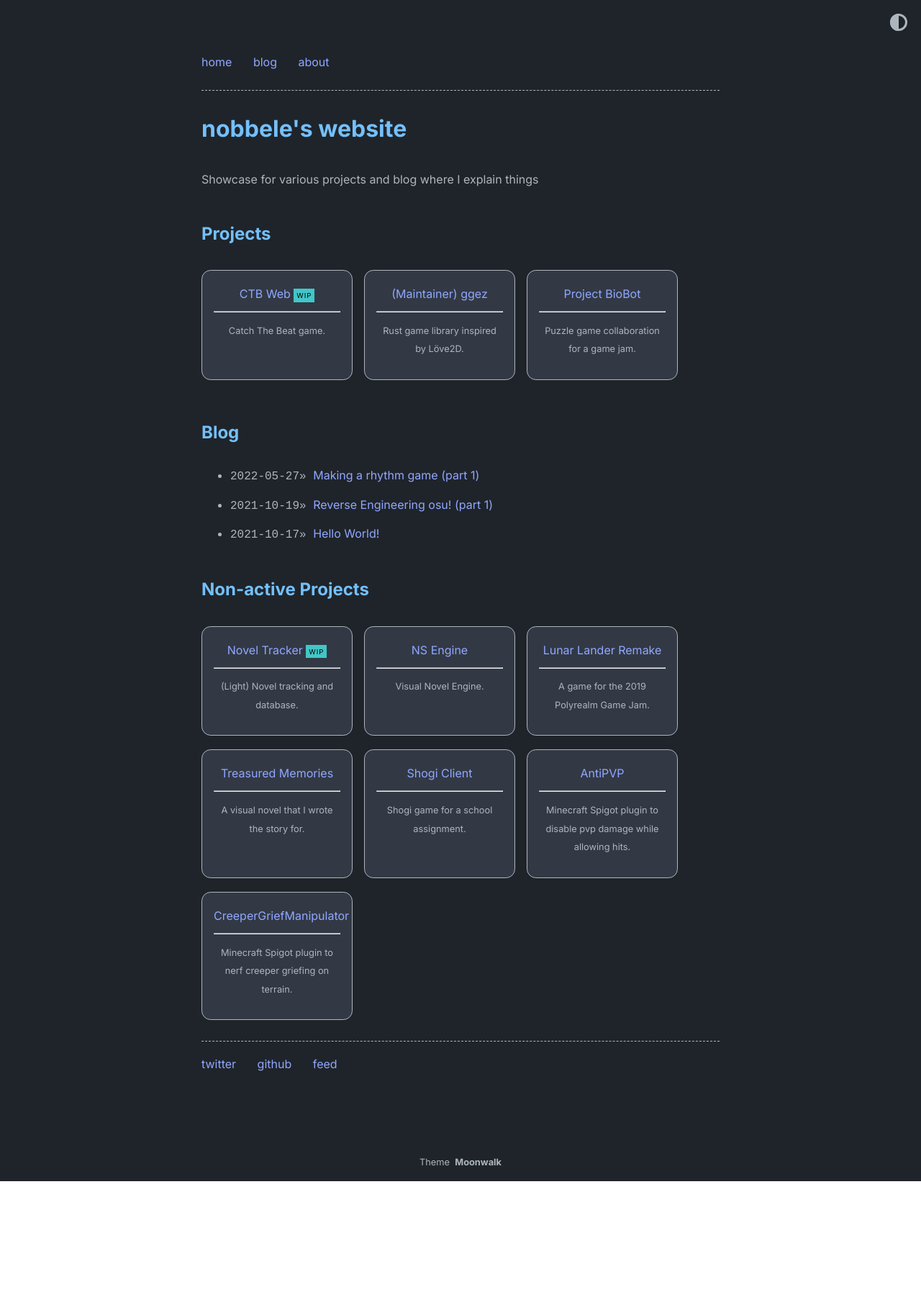
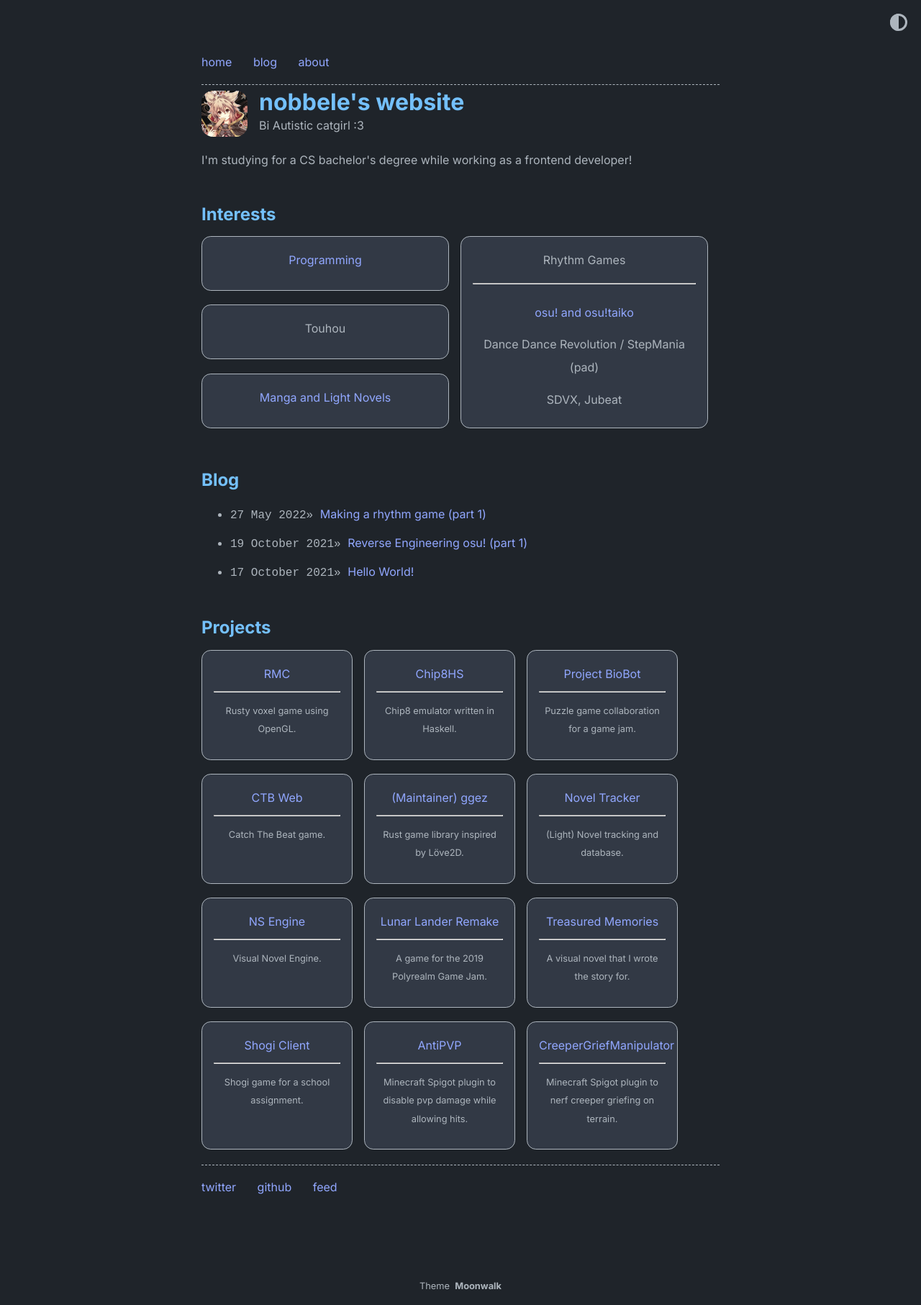
Before and after one commit to nobbele/website-old-3, a Jekyll site: the page built from index.md, in a window 1280 px wide. Shown: the whole page at 72% size. Built offline with Jekyll 4.4.1, drawn with Linux system fonts in a browser that asks for light colours; before the commit the page ends 1641 px from its top, so only the background shows below that.

Commit message:
Updates home page and WIP blog post

```diff
--- a/Gemfile
+++ b/Gemfile
@@ -7,3 +7,4 @@ gem "jekyll", "~> 4.2.0"
 gem "jekyll-feed", "~> 0.15.0"
 gem "rouge", "~> 3.23.0"
 gem "webrick", "~> 1.7"
+gem "json", "~> 2.7"
--- a/_config.yml
+++ b/_config.yml
@@ -1,16 +1,17 @@
 title: nobbele's website
 author: nobbele
+bio: Bi Autistic catgirl :3
 url: https://nobbele.dev
 description: >
-  Showcase for various projects and blog where I explain things
+  I'm studying for a CS bachelor's degree while working as a frontend developer!
 
 permalink: /:slug.html
 
-favicon: "./logo.png" # relative path to site's favicon
+favicon: ./logo.png # relative path to site's favicon
 
 twitter:
-    username: Nobbele2 # update or delete this
-    card: summary_large_image
+  username: Nobbele2 # update or delete this
+  card: summary_large_image
 
 #theme: moonwalk # if you are using GitHub Pages, change it to remote_theme: abhinavs/moonwalk
 remote_theme: abhinavs/moonwalk
@@ -19,7 +20,7 @@ theme_config:
   appearance: "dark" # can be "light", "dark" or "auto"
   appearance_toggle: true # if appearance can be switched by user
   back_home_text: "home.." # customize text for homepage link in post layout
-  date_format: "%Y-%m-%d" # customize how date is formatted
+  date_format: "%-d %B %Y" # customize how date is formatted
   show_description: true # show blog description
   show_navbar: true # show horizontal navbar
   show_footer: true # show footer links in home page,add in _data/home.yml
@@ -27,19 +28,18 @@ theme_config:
   # following keys are using to create home layout
   show_projects: true # show projects as cards, add in _data/home.yml
   show_blog: true # show blog posts added in _posts
-  show_old_projects: true # show old projects as cards, add in _data/home.yml
   show_misc_list: false # show generic vertical list for misc details, add _data/home.yml
   # options for "home" page
   home:
     title_projects: Projects
     title_misc_list: Details
     title_blog: Blog
-    title_old_projects: Non-active Projects
 
 highlighter: rouge
 
 sass:
   style: :compressed
+  sass_dir: _sass
 
 plugins:
   - jekyll-feed
--- a/_data/home.yml
+++ b/_data/home.yml
@@ -8,25 +8,43 @@ navbar_entries:
   - title: about
     url: about
 
+interests:
+  - title: Programming
+    url: https://github.com/nobbele
+  - title: Touhou
+  - title: Manga and Light Novels
+    url: https://anilist.co/user/nobbele/
+  - title: Rhythm Games
+    entries:
+      - title: osu! and osu!taiko
+        url: https://osu.ppy.sh/users/10006423
+      - title: Dance Dance Revolution / StepMania (pad)
+      - title: SDVX, Jubeat
+
 project_entries:
+  - title: RMC
+    url: https://github.com/nobbele/rmc
+    desc: Rusty voxel game using OpenGL.
+
+  - title: Chip8HS
+    url: https://github.com/nobbele/Chip8HS
+    desc: Chip8 emulator written in Haskell.
+
+  - title: Project BioBot
+    url: https://semikoder.itch.io/project-biobot
+    desc: Puzzle game collaboration for a game jam.
+
   - title: CTB Web
     url: https://github.com/nobbele/ctb-web
     desc: Catch The Beat game.
-    highlight: WIP
 
   - title: (Maintainer) ggez
     url: https://github.com/ggez/ggez
     desc: Rust game library inspired by Löve2D.
 
-  - title: Project BioBot
-    url: https://semikoder.itch.io/project-biobot
-    desc: Puzzle game collaboration for a game jam.
-
-old_project_entries:
   - title: Novel Tracker
     url: https://novel-tracker.vercel.app
     desc: (Light) Novel tracking and database.
-    highlight: WIP
 
   - title: NS Engine
     url: https://github.com/nobbele/ns-engine
--- /dev/null
+++ b/_includes/interest_list.html
@@ -0,0 +1,29 @@
+<ul id="interest-list">
+{% for item in include.collection %}
+    {% if item.entries %}
+    <li class="interest-list-item tall">
+    {% else %}
+    <li class="interest-list-item">
+    {% endif %}
+        {% if item.url %}
+            <a href="{{ item.url }}">{{ item.title }}</a>
+        {% else %}
+            <p>{{ item.title }}</p>
+        {% endif %}
+        {% if item.entries %}
+        <hr>
+        <ul class="entries">
+        {% for entry in item.entries %}
+            <li class="entries-item">
+                {% if entry.url %}
+                    <a href="{{ entry.url }}">{{ entry.title }}</a>
+                {% else %}
+                    <p>{{ entry.title }}</p>
+                {% endif %}
+            </li>
+        {% endfor %}
+        </ul>
+        {% endif %}
+    </li>
+{% endfor %}
+</ul>
--- a/_layouts/home.html
+++ b/_layouts/home.html
@@ -2,35 +2,28 @@
 layout: default
 ---
 
-<h1>{{ site.title }}</h1>
+<div id="site-title">
+  <img src="/images/avatar.png" />
+  <div id="site-title-text">
+    <h1>{{ site.title }}</h1>
+    <p>{{ site.bio }}</p>
+  </div>
+</div>
 {% if site.theme_config.show_description == true %}
 <p>{{ site.description }}</p>
-{% endif %}
-
-{{ content }}
-
-{% if site.theme_config.show_projects == true %}
+{% endif %} {{ content }}
+<h2>Interests</h2>
+{% include interest_list.html collection=site.data.home.interests %} {% if
+site.theme_config.show_blog == true %}
+<h2>{{ site.theme_config.home.title_blog }}</h2>
+{% include post_list.html %} {% endif %} {% if site.theme_config.show_projects
+== true %}
 <h2>{{ site.theme_config.home.title_projects }}</h2>
-{% include card_list.html collection=site.data.home.project_entries %}
-{% endif %}
-
-{% if site.theme_config.show_misc_list == true %}
+{% include card_list.html collection=site.data.home.project_entries %} {% endif
+%} {% if site.theme_config.show_misc_list == true %}
 <h2>{{ site.theme_config.home.title_misc_list }}</h2>
-{% include vertical_list.html collection=site.data.home.misc_entries %}
-{% endif %}
-
-{% if site.theme_config.show_blog == true %}
-<h2>{{ site.theme_config.home.title_blog }}</h2>
-{% include post_list.html %}
-{% endif %}
-
-{% if site.theme_config.show_old_projects == true %}
-<h2>{{ site.theme_config.home.title_old_projects }}</h2>
-{% include card_list.html collection=site.data.home.old_project_entries %}
-{% endif %}
-
-
-{% if site.theme_config.show_footer == true %}
+{% include vertical_list.html collection=site.data.home.misc_entries %} {% endif
+%} {% if site.theme_config.show_footer == true %}
 <footer>
   <div class="dashed"></div>
   {% include horizontal_list.html collection=site.data.home.footer_entries %}
--- a/assets/css/main.scss
+++ b/assets/css/main.scss
@@ -8,3 +8,87 @@
 html {
   scrollbar-color: #808080 #202020;
 }
+
+* {
+  margin-block: initial;
+}
+
+// h1, h2, h3, h4, h5 {
+//   margin-top: initial;
+// }
+
+#site-title {
+  display: flex;
+  flex-direction: row;
+  align-items: center;
+  gap: 1em;
+
+  > #site-title-text {
+    display: flex;
+    flex-direction: column;
+
+    > h1 {
+      line-height: 1em;
+    }
+
+    > h1, > p {
+      margin-block: initial;
+    }
+  }
+
+  > img {
+    max-width: initial;
+    margin: initial;
+
+    display: inline;
+    width: 64px;
+    height: 64px;
+    aspect-ratio: 1/1;
+
+    border-radius: 25%;
+  }
+}
+
+ul#interest-list {
+  display: grid;
+  margin-top: 0em;
+  margin-left: -40px;
+  // flex-wrap: wrap;
+  grid-template-columns: repeat(2, 1fr);
+  grid-auto-flow: column;
+
+  .tall {
+    grid-row: span 3;
+  }
+
+  .interest-list-item {
+    display:inline;
+    margin-right: 1em;
+    margin-bottom: 0.8em;
+
+    padding: 1em;
+    border: 1px var(--text) solid;
+    text-align: center;
+    font-size: 1em;
+    align-items: center;
+    background-color: var(--bg-secondary);
+    border-radius: 0.8em;
+
+    a, p {
+      display: inline-block;
+      text-decoration: none;
+      font-weight: normal;
+      margin: 0;
+    }
+
+    .entries {
+      display: flex;
+      flex-direction: column;
+      margin-left: -40px;
+
+      .entries-item {
+        display:inline;
+      }
+    }
+  }
+}
```
Also changed, not shown: _posts/2024-04-03-learning-haskell.md (added, +35 -0 lines), Gemfile.lock, images/avatar.png (added).
